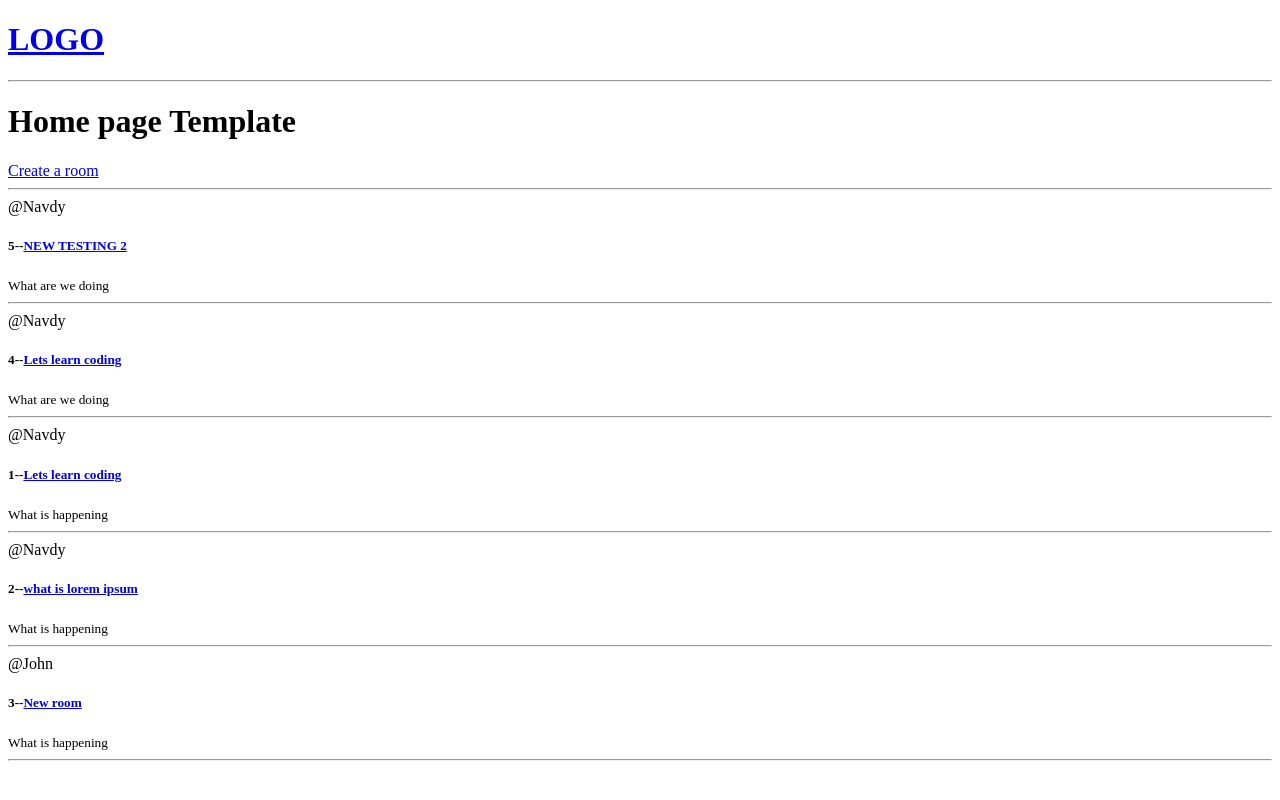
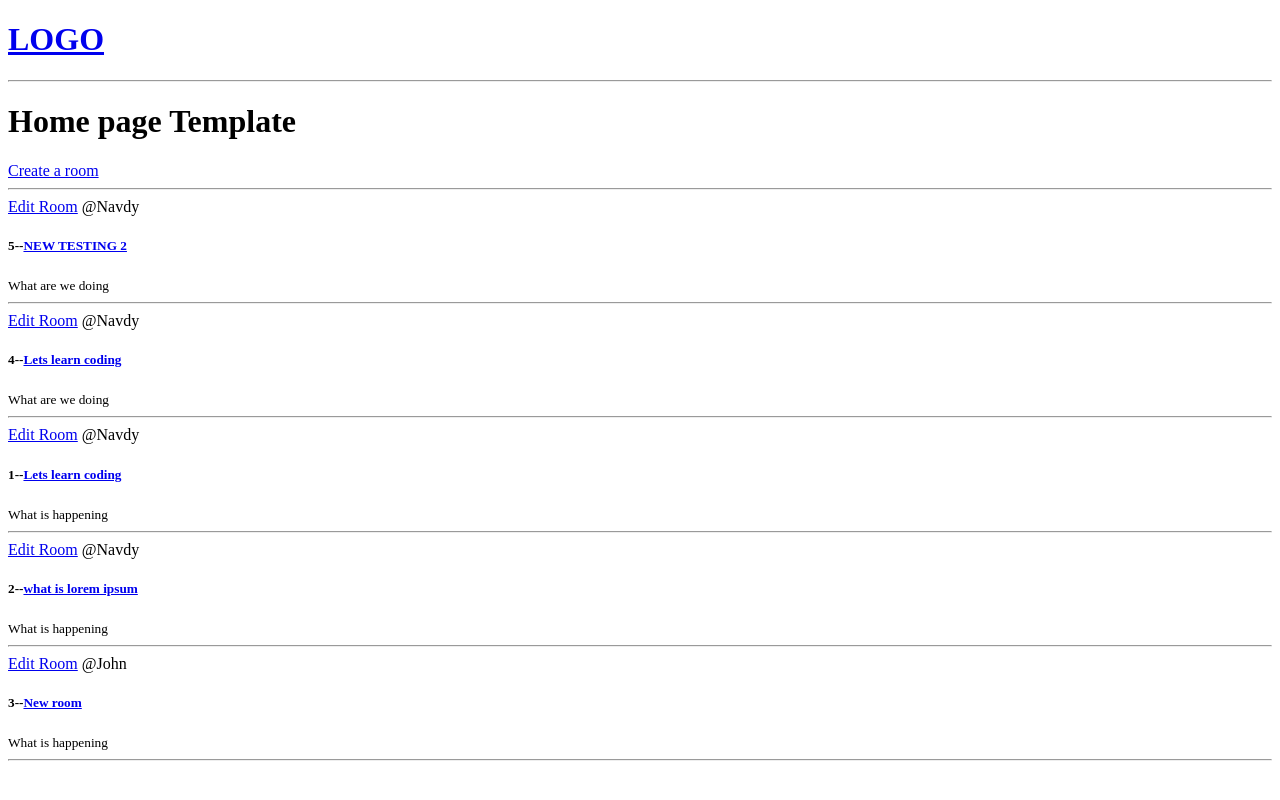
Before and after one commit to NAVDEEP-RAJ/Django-Practise, a Django app: page / in a window 1280 px wide. Run offline with Django 4.2, Linux system fonts and the light colour scheme; data comes from the database, SQL or seed files in the repository; both versions use the stored data as it was after the commit.

Commit message:
New update feature added to the room forms

```diff
--- a/Django-Practise/studybuddy/studbud/base/templates/base/home.html
+++ b/Django-Practise/studybuddy/studbud/base/templates/base/home.html
@@ -8,7 +8,7 @@
 
 <div>
 {% for room in rooms%}
-
+<a href="{%url 'update-room' room.id%}">Edit Room</a>
 <span> @{{room.host.username}}</span>
 <h5>{{room.id}}--<a href="{% url 'room' room.id %}">{{room.name}}</a></h5>
 <small>{{ room.topic.name }}</small>
--- a/Django-Practise/studybuddy/studbud/base/templates/base/rooms_form.html
+++ b/Django-Practise/studybuddy/studbud/base/templates/base/rooms_form.html
@@ -3,6 +3,7 @@
 {% block content %}
 
 <form method="POST" action="" >
+
 {% csrf_token %}
 {{form.as_p}}
 <input type="submit" value="Submit"/>
--- a/Django-Practise/studybuddy/studbud/base/urls.py
+++ b/Django-Practise/studybuddy/studbud/base/urls.py
@@ -4,6 +4,7 @@ from . import views
 urlpatterns=[
     path('',views.home,name='home'),
     path('room/<str:pk>',views.room,name='room'),
-    path('create-room/',views.createroom,name='create-room')
+    path('create-room/',views.createroom,name='create-room'),
+    path('update-room/<str:pk>',views.updateroom,name='update-room'),
 
 ]
--- a/Django-Practise/studybuddy/studbud/base/views.py
+++ b/Django-Practise/studybuddy/studbud/base/views.py
@@ -32,3 +32,14 @@ def createroom(request):
 
     context={'form':form}
     return render(request,'base/rooms_form.html',context)
+
+def updateroom(request,pk):
+    room = Rooms.objects.get(id=pk)
+    form = RoomForm(instance=room)
+    context={'form':form}
+    if request.method=='POST':
+        form = RoomForm(request.POST,instance=room)
+        if form.is_valid():
+            form.save()
+            return redirect('home')
+    return render(request,'base/rooms_form.html',context)
```
Also changed, not shown: Django-Practise/studybuddy/studbud/db.sqlite3.
